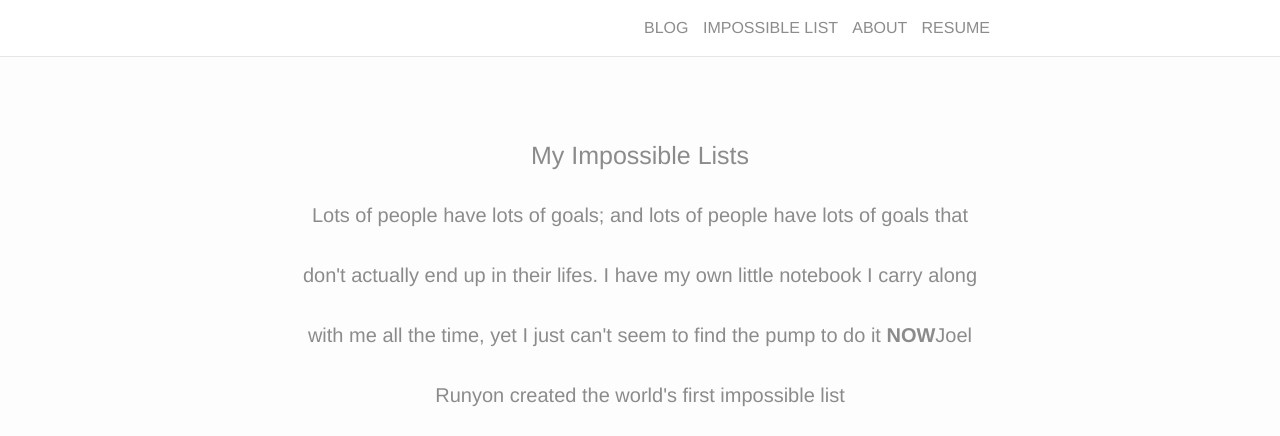
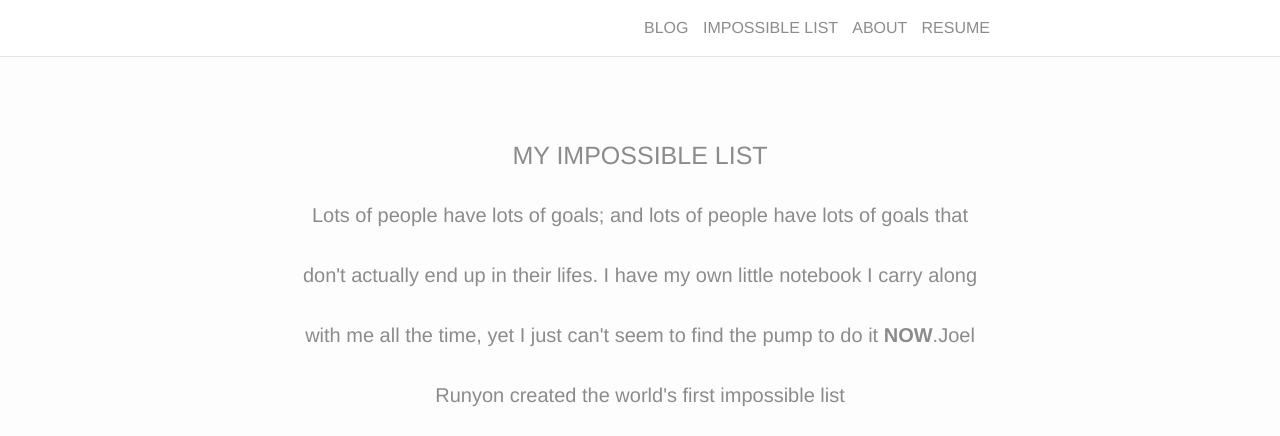
Before and after one commit to chwong1996/myhome, a Jekyll site: the page built from todolist.html, in a window 1280 px wide. Shown: the top 436 px of the page. Built offline with Jekyll 4.4.1, drawn with Linux system fonts in a browser that asks for light colours; nearby versions of some CDN libraries.

Commit message:
Update todolist.html

```diff
--- a/todolist.html
+++ b/todolist.html
@@ -2,7 +2,7 @@
 layout: default
 ---
 <div class="header-bar">
-  <h2>My Impossible Lists </h2>
+  <h2>MY IMPOSSIBLE LIST</h2>
     <p>
-Lots of people have lots of goals; and lots of people have lots of goals that don't actually end up in their lifes. I have my own little notebook I carry along with me all the time, yet I just can't seem to find the pump to do it <b>NOW</b>Joel Runyon created the world's <a href="https://impossiblehq.com/the-impossible-list-is-not-a-bucket-list/">first impossible list</a>
+Lots of people have lots of goals; and lots of people have lots of goals that don't actually end up in their lifes. I have my own little notebook I carry along with me all the time, yet I just can't seem to find the pump to do it <b>NOW</b>.Joel Runyon created the world's <a href="https://impossiblehq.com/the-impossible-list-is-not-a-bucket-list/">first impossible list</a>
       </p>
```
